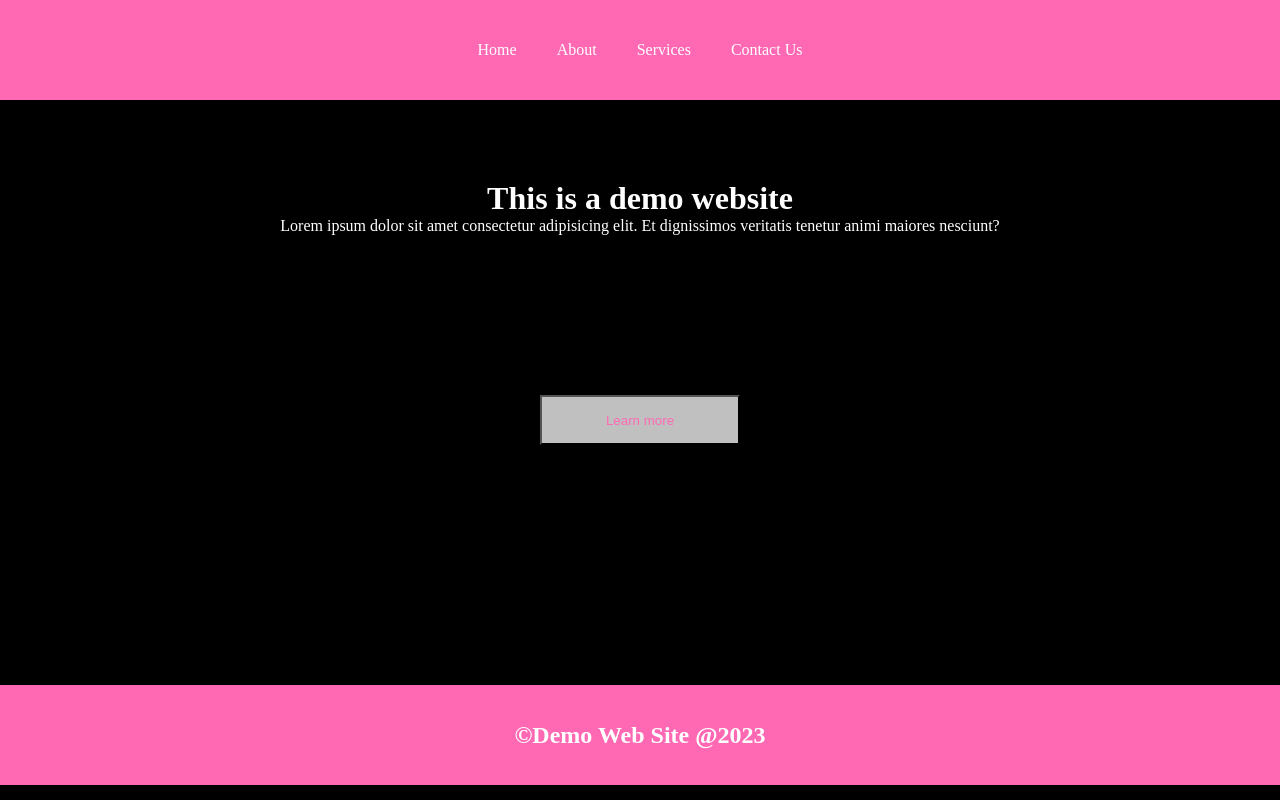
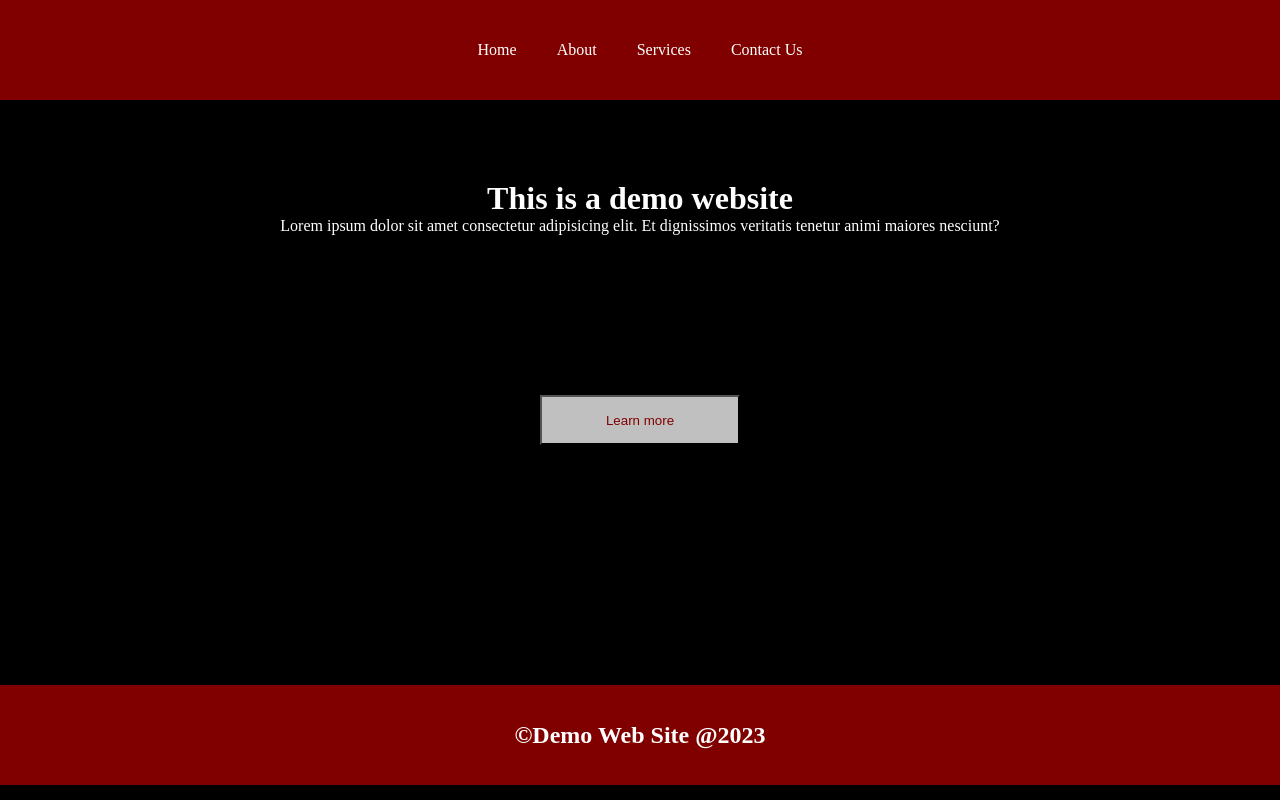
Before and after one commit to faridahokeniyi/git_1, a plain HTML site: page index.html in a window 1280 px wide. Drawn offline with Linux system fonts and the light colour scheme.

Commit message:
version three

```diff
--- a/style.scss
+++ b/style.scss
@@ -10,7 +10,7 @@
 .navbar {
   width: 100%;
   height: 100px;
-  background: hotpink;
+  background: maroon;
   display: flex;
   justify-content: center;
   align-items: center;
@@ -28,12 +28,12 @@
   width: 200px;
   height: 50px;
   background: silver;
-  color: hotpink;
+  color: maroon;
 }
 .footer {
   width: 100%;
   height: 100px;
-  background: hotpink;
+  background: maroon;
   color: white;
   position: relative;
   top: 30vh;
```
Also changed, not shown: style.css, 1 other file.
